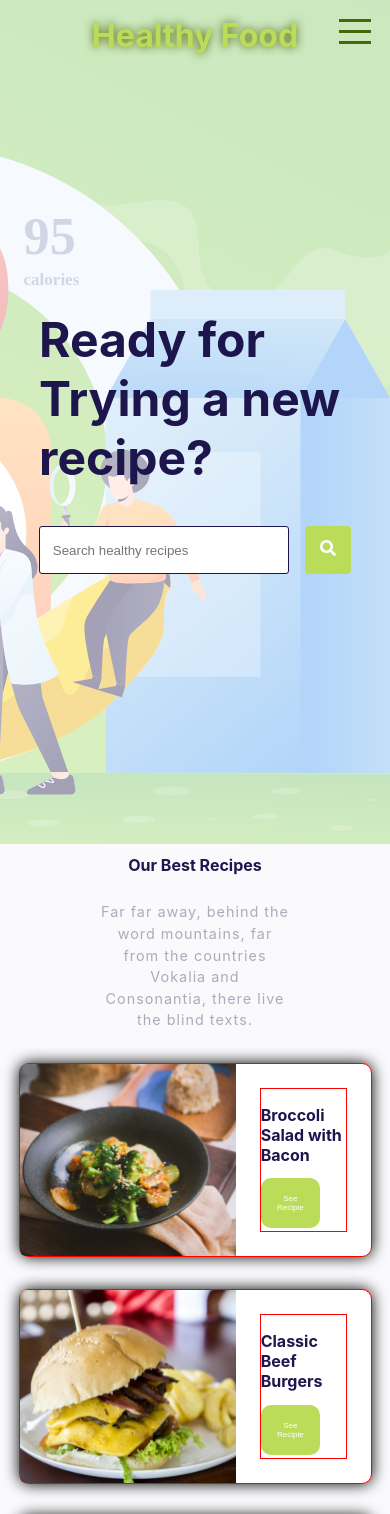
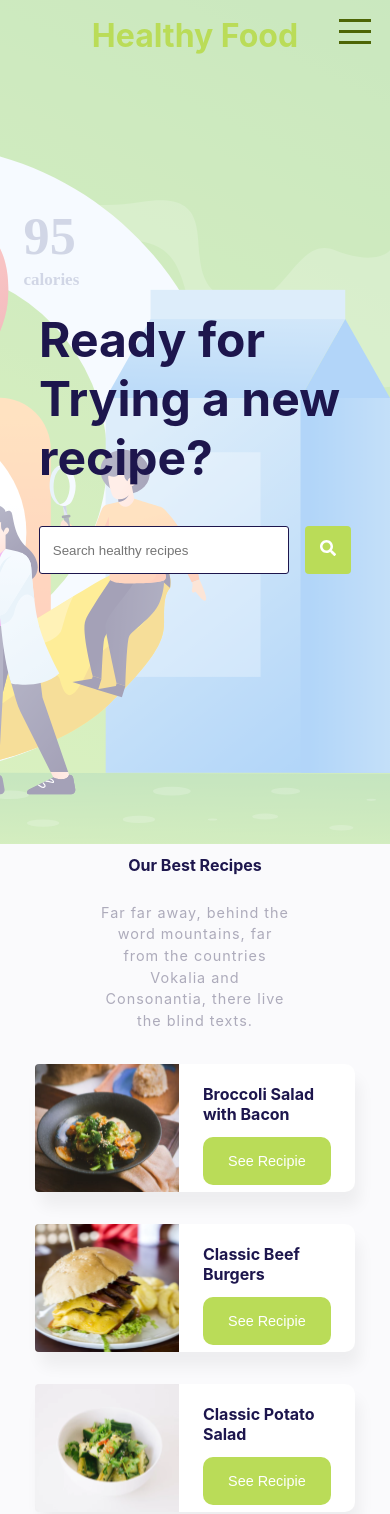
Before and after one commit to RacconWebFenix/healthy-food, a React (Create React App) app: page / in a window 390 px wide. Shown: the top 1514 px of the page. Built offline with nearby package versions, Linux system fonts and the light colour scheme.

Commit message:
Responsividade Recipes e Header Modificações

```diff
--- a/src/components/Header/header.css
+++ b/src/components/Header/header.css
@@ -83,6 +83,9 @@
   body {
     overflow-x: hidden;
   }
+  .logo{
+    margin-top: 1rem;
+  }
   .nav {
     position: fixed;
     top: 8vh;
@@ -106,12 +109,6 @@
     right: 0.7rem;
     display: block;
     transition: all 0.3s ease-in;
-  }
-
-  .logo{
-    top: 0px;
-    position: fixed;
-    text-shadow:  0 0 10px #4d6505;
   }
 
   .container {
--- a/src/pages/recipes.css
+++ b/src/pages/recipes.css
@@ -7,7 +7,7 @@
 }
 
 .containerRecipes h1 {
-    font-size: 1rem;
+  font-size: 1rem;
   color: #1d164d;
 }
 
@@ -28,13 +28,10 @@
   border-radius: 10px;
   background-color: #fff;
   margin: 1rem;
-  border: 1px solid red;
-  box-shadow: 0 0 15px black;
-  height: 30vh;
-  width: 70vh;
+  box-shadow: 5px 15px 15px rgba(0, 0, 0, 0.050);
+  width: 28rem;
+  height: 12rem;
 }
-
-
 
 .cardRecipeContainer img {
   height: 100%;
@@ -45,12 +42,12 @@
   flex-direction: column;
   justify-content: center;
   margin: 1.5rem;
-  border: 1px solid red;
+
   background-color: #fff;
 }
-.innerCardRecipe h2{
-    color: #1d164d;
-    font-size: 1rem;
+.innerCardRecipe h2 {
+  color: #1d164d;
+  font-size: 1rem;
 }
 .innerCardRecipe button {
   background-color: #badc58;
@@ -59,41 +56,74 @@
   border: none;
   padding: 1rem;
   border-radius: 10px;
-  width: 70%;
-  font-size: 0.5rem;
+  width: 8rem;
+  font-size: 0.9rem;
 }
 .cardsRecipes {
   display: grid;
   grid-template-columns: 1fr 1fr;
-  align-items: center;
 }
 
 @media screen and (max-width: 1024px) {
+  .containerRecipes{
+    display: flex;
+    align-items: center;
+    justify-content: space-around;
+  }
+
   .cardsRecipes {
     display: flex;
+    align-items: center;
     flex-direction: column;
     overflow: hidden scroll;
     width: 100%;
+  }
 
-  }
-  .cardRecipeContainer img{
-    height: 100%;
-
-}
 }
 
 @media screen and (max-width: 500px) {
+    .cardsRecipes{
+      width: 100%;
+    }
     .cardRecipeContainer{
-      width: 90%;
-      height: 30%;
+     width: 23rem;
+     height: 10rem;
     }
+}
 
+@media screen and (max-width: 400px) {
+  .cardsRecipes{
+    width: 100%;
+  }
+  .cardRecipeContainer{
+   width: 20rem;
+   height: 8rem;
+  }
 }
 
 @media screen and (max-width: 350px) {
-  .cardRecipeContainer{
-    width: 90%;
-    height: 35%;
+  .cardsRecipes{
+    width: 100%;
   }
 
+  .cardRecipeContainer h2{
+    font-size: 0.8rem;
+  }
+
+  .cardRecipeContainer button{
+    margin: 0;
+    width: 6rem;
+    height: 2.5rem;
+    align-items: center;
+    text-align: center;
+    font-size: 0.6rem;
+    padding: 0.4rem;
+
+  }
+
+
+  .cardRecipeContainer{
+   width: 16rem;
+   height: 6rem;
+  }
 }
```
